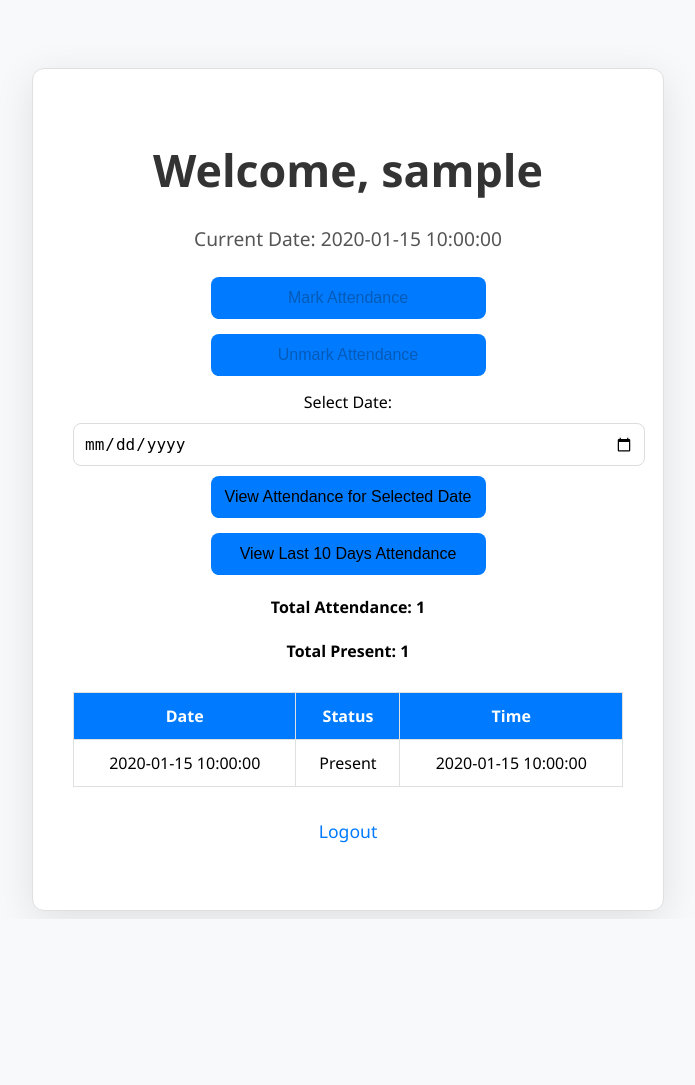
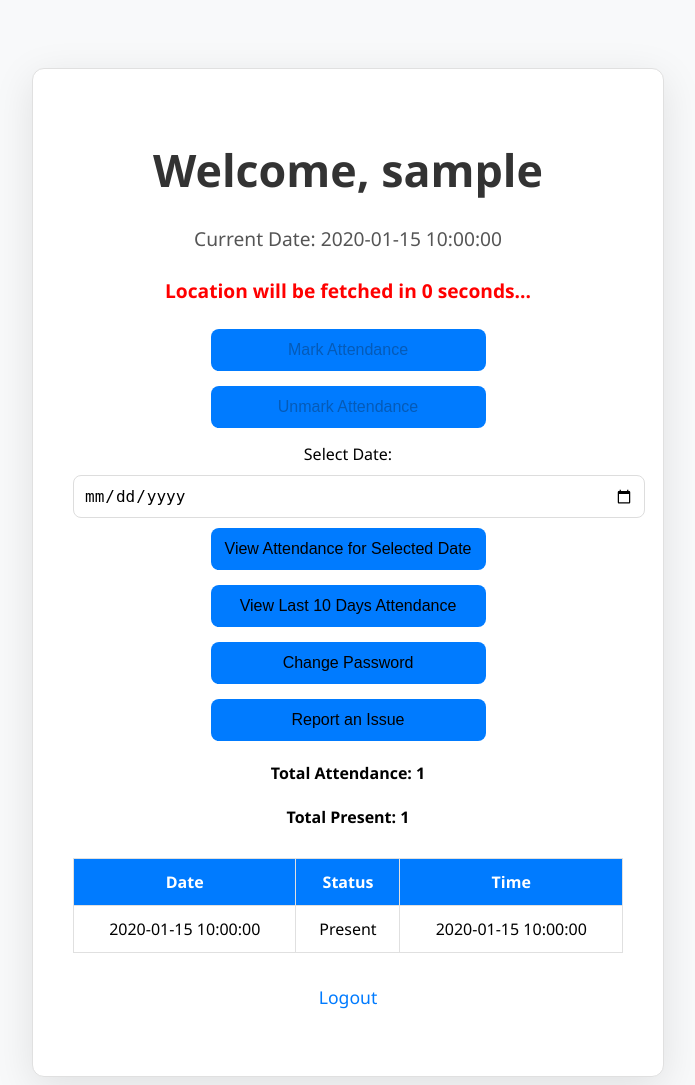
Before and after one commit to shivuu2005/MyUpasthiti, a Flask app: template templates/user_dashboard.html in a window 1280 px wide. Shown: the whole page, without its empty margins (292-987 px from the left). Before the commit the page ends 919 px from the top, so only its background shows below. Run offline with Flask 3, Linux system fonts and the light colour scheme; the template is opened without the code that fills it: most values are stand-ins (such as "Sample title", 1, 10 or a date in 2020); some libraries are stand-ins or nearby versions.

Commit message:
Update user_dashboard.html

```diff
--- a/templates/user_dashboard.html
+++ b/templates/user_dashboard.html
@@ -8,6 +8,7 @@
     <!-- Bootstrap CSS CDN -->
 
     <script src="/static/script.js" defer></script>
+
 
     <!-- Custom CSS for additional styling -->
     <style>
@@ -221,15 +222,18 @@ input[type="date"]:focus {
 
         <!-- Attendance Form -->
         <form action="{{ url_for('user_dashboard') }}" id="attendance-form" method="POST" class="mb-4">
-              <div id="countdown" style="display: none; font-size: 18px; color: red; margin-top: 10px;"></div>
+
+            <p id="countdown" style="color: red; font-weight: bold;"></p>
             <input type="hidden" name="latitude" id="latitude">
-            <input type="hidden" name="longitude" id="longitude">
+            <input type="hidden"  name="longitude" id="longitude">
+
 
             <!-- Button to Mark Attendance -->
             <button type="submit" name="action" value="mark" class="btn btn-primary" id="mark-btn">Mark Attendance</button>
 
             <!-- Button to Unmark Attendance -->
             <button type="submit" name="action" value="unmark" class="btn btn-primary" id="unmark-btn">Unmark Attendance</button>
+
         </form>
 
         <form action="{{ url_for('user_view_attendance') }}" method="POST">
@@ -237,6 +241,12 @@ input[type="date"]:focus {
             <input type="date" name="attendance_date" id="attendance_date" class="form-control" value="{{ selected_date }}">
             <button type="submit" name="action" value="view_date" class="btn btn-primary">View Attendance for Selected Date</button>
             <button type="submit" name="action" value="view_last_10_days" class="btn btn-primary ">View Last 10 Days Attendance</button>
+        </form>
+        <form action="{{ url_for('change_password') }}" method="GET">
+            <button type="submit" class="btn btn-primary">Change Password</button>
+        </form>
+        <form action="{{ url_for('report_issue') }}" method="get">
+            <button type="submit" class="btn btn-primary">Report an Issue</button>
         </form>
 
         <!-- Stats Display -->
```
